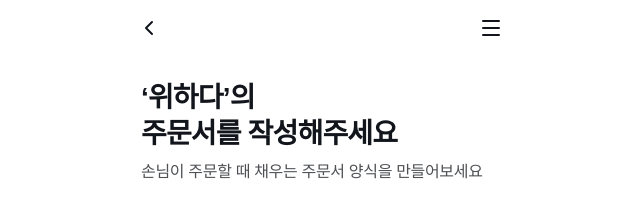
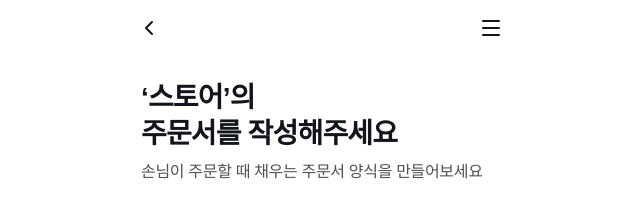
Before and after one commit to violetpay-social-seller/p3-web-seller, a Next.js app: page /seller/order-form in a window 1280 px wide. Shown: the top 202 px of the page, without its empty margins (320-960 px from the left). Built offline with nearby package versions, Linux system fonts and the light colour scheme; no server answers.

Commit message:
feat: show order form category completion

```diff
--- a/src/features/order-form/ui/order-form-category-row.tsx
+++ b/src/features/order-form/ui/order-form-category-row.tsx
@@ -1,11 +1,13 @@
-import { ChevronRight } from "lucide-react";
+import { Check, ChevronRight } from "lucide-react";
 
 type OrderFormCategoryRowProps = {
+  completed: boolean;
   href: string;
   label: string;
 };
 
 export function OrderFormCategoryRow({
+  completed,
   href,
   label,
 }: OrderFormCategoryRowProps) {
@@ -15,7 +17,17 @@
       href={href}
     >
       <span className="flex size-6 shrink-0 items-center justify-center overflow-hidden p-[3px]">
-        <span className="size-[18px] rounded-[6px] border border-[#b8b9bb] bg-[#d0d0d2]" />
+        <span
+          className={
+            completed
+              ? "flex size-[18px] items-center justify-center rounded-[6px] bg-text-secondary text-text-inverse"
+              : "size-[18px] rounded-[6px] border border-[#b8b9bb] bg-[#d0d0d2]"
+          }
+        >
+          {completed ? (
+            <Check aria-hidden="true" className="size-3" strokeWidth={3} />
+          ) : null}
+        </span>
       </span>
       <span className="text-seller-heading-md font-semibold tracking-[-0.54px]">
         {label}
--- a/src/features/order-form/ui/order-form-screen.tsx
+++ b/src/features/order-form/ui/order-form-screen.tsx
@@ -1,16 +1,26 @@
+"use client";
+
 import { Button } from "@/components/ui/button";
 import { orderFormCategories } from "@/features/order-form/model/order-form-categories";
+import { useOrderFormDraftStore } from "@/features/order-form/model/order-form-draft";
 import { OrderFormCategoryRow } from "@/features/order-form/ui/order-form-category-row";
 import { OrderFormHeader } from "@/features/order-form/ui/order-form-header";
+import { useStoreManagementStatusQuery } from "@/features/store/queries";
 
 export function OrderFormScreen() {
+  const statusQuery = useStoreManagementStatusQuery();
+  const optionsByCategory = useOrderFormDraftStore(
+    (state) => state.optionsByCategory,
+  );
+  const storeName = statusQuery.data?.storeName ?? "스토어";
+
   return (
     <main className="mx-auto flex min-h-dvh w-full max-w-[390px] flex-col bg-surface-default text-text-primary">
       <OrderFormHeader backHref="/seller/store-management" />
       <section className="flex flex-1 flex-col gap-8 overflow-y-auto px-4 pt-6 pb-4">
         <div className="space-y-2">
           <h2 className="text-seller-display-lg font-bold tracking-[-0.84px] whitespace-pre-line">
-            {"‘위하다’의\n주문서를 작성해주세요"}
+            {`‘${storeName}’의\n주문서를 작성해주세요`}
           </h2>
           <p className="text-seller-body-md tracking-[-0.32px] text-text-secondary">
             손님이 주문할 때 채우는 주문서 양식을 만들어보세요
@@ -19,6 +29,7 @@
         <div className="space-y-2">
           {orderFormCategories.map((category) => (
             <OrderFormCategoryRow
+              completed={(optionsByCategory[category.slug]?.length ?? 0) > 0}
               href={`/seller/order-form/${category.slug}`}
               key={category.slug}
               label={category.label}
```
